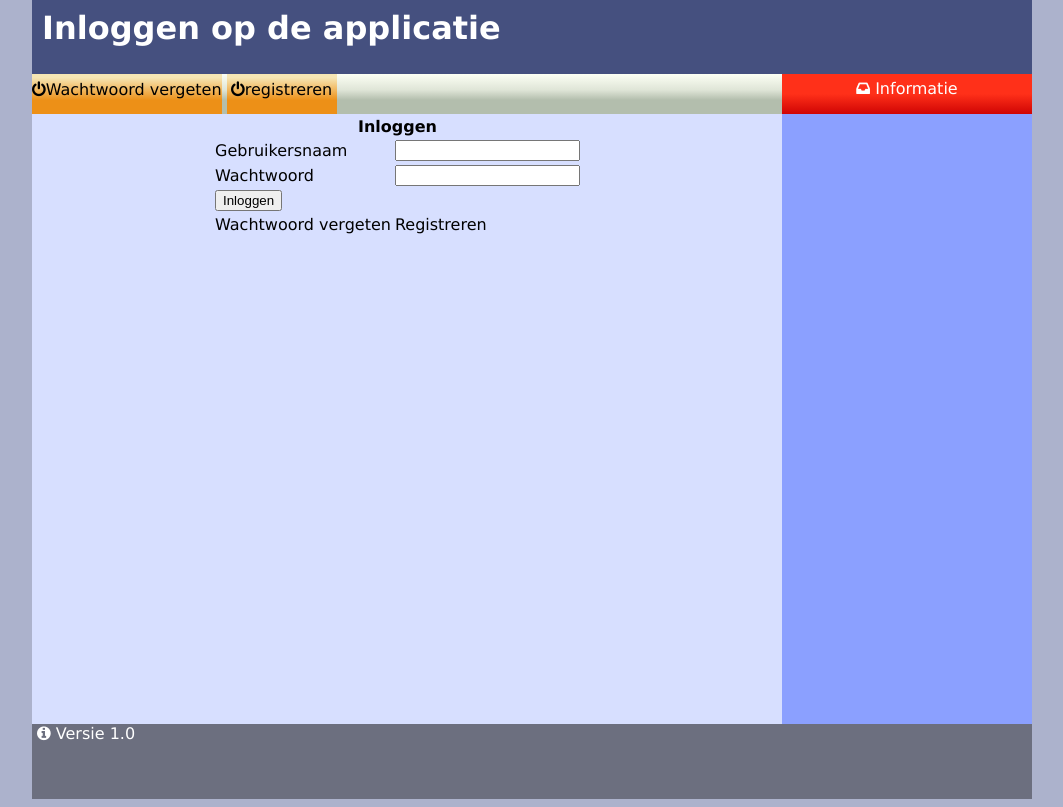
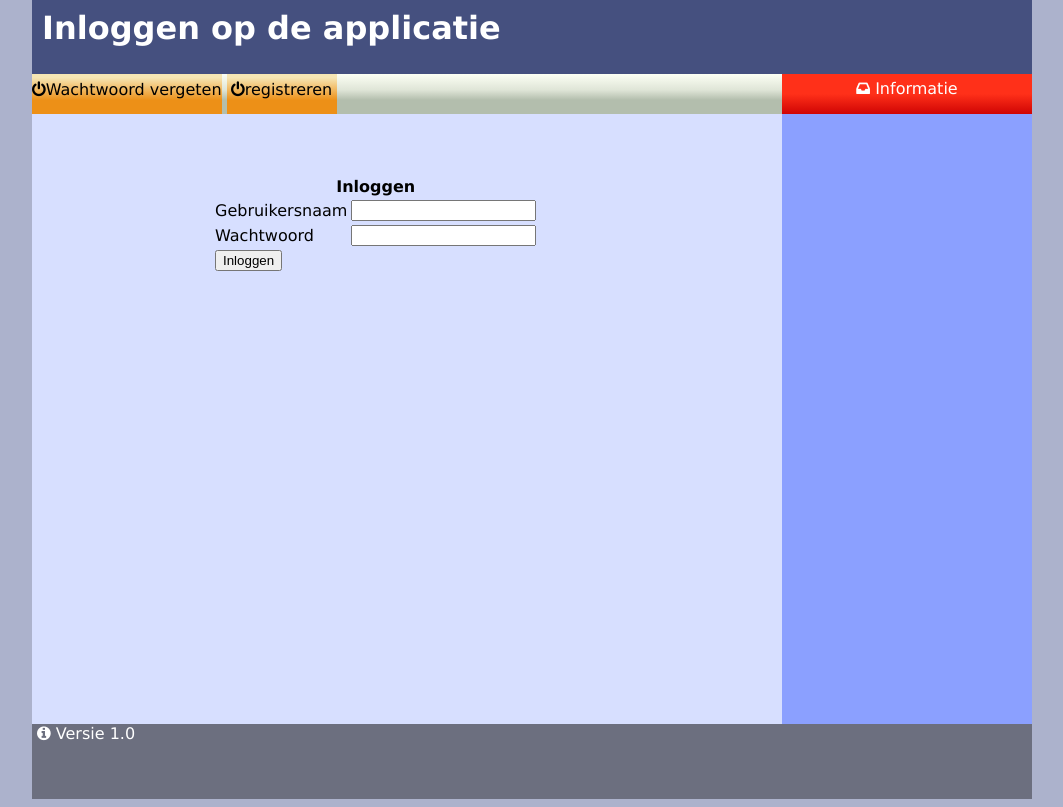
Before and after one commit to Lastje/PW7---ROCAVENTUSAO, a PHP site: template templates/inloggen.php in a window 1280 px wide. Shown: the part 22-829 px from the top of the page, without its empty margins (108-1171 px from the left). Run offline with PHP 8.4, Linux system fonts and the light colour scheme; the template is opened without the code that fills it, so the values that code supplies are empty; some libraries are stand-ins or nearby versions.

Commit message:
geen idee

```diff
--- a/templates/inloggen.php
+++ b/templates/inloggen.php
@@ -16,7 +16,7 @@
 			<div class="option_item" style="width:initial;" ><a href="../../PW7/wachtwoordvergeten/"><i class="fa fa-power-off" ></i>Wachtwoord vergeten</a></div>
 			<div class="option_item"><a href="../../PW7/registreren/"><i class="fa fa-power-off"></i>registreren</a></div>
 	</div>
-		<form style="margin-top:40px;" id="inlogForm" method="post" action="../../PW7/inloggen/" >
+		<form style="margin-top:100px;" id="inlogForm" method="post" action="../../PW7/inloggen/" >
 		<table>
 		<tr>
 			<th colspan="2">Inloggen</th>
@@ -33,10 +33,6 @@
 		<tr>
 			<td colspan="2"><input type="submit" value="Inloggen" name="login"> <?php //echo $_SESSION['error']; ?></td>
 		</tr>
-		<tr>
-			<td><a href="">Wachtwoord vergeten</a></td>
-			<td><a href="">Registreren</a></td>
-		</tr>
 		</table>
 		</form>
 	</div>
```
